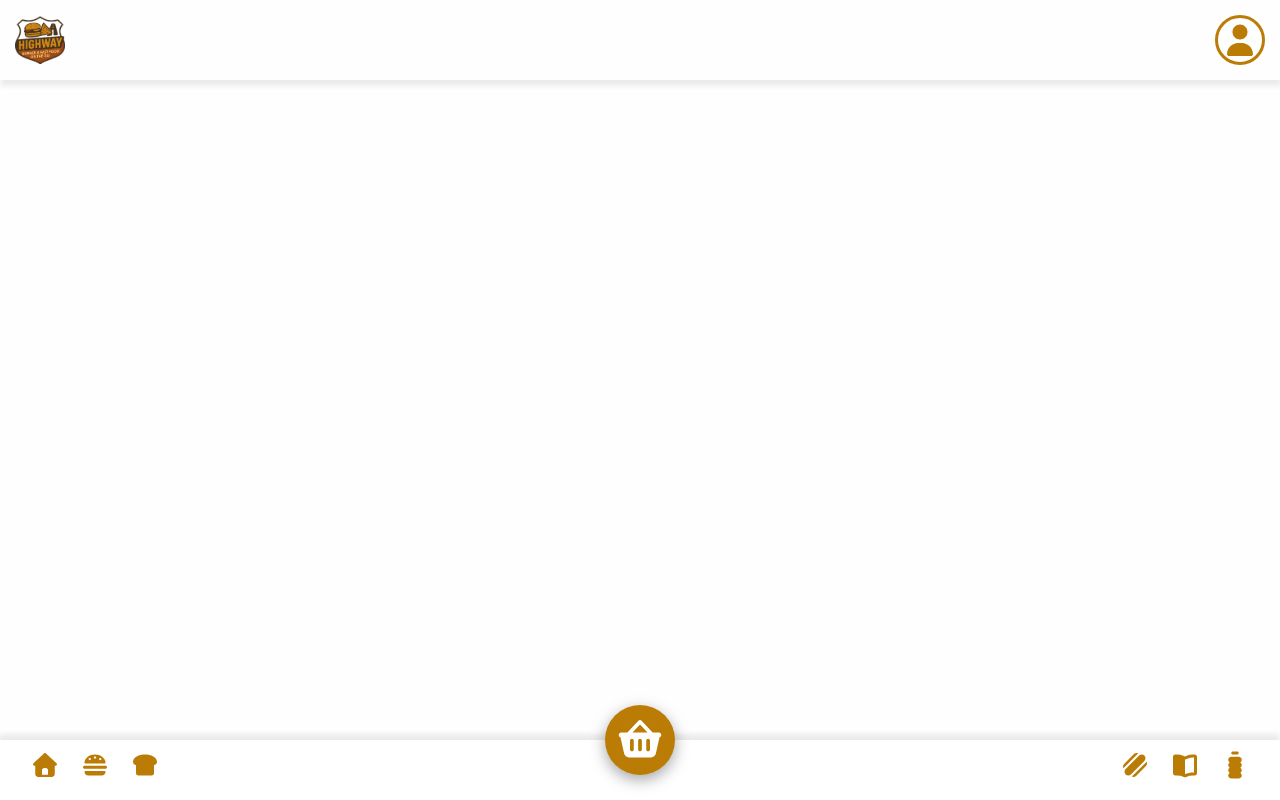
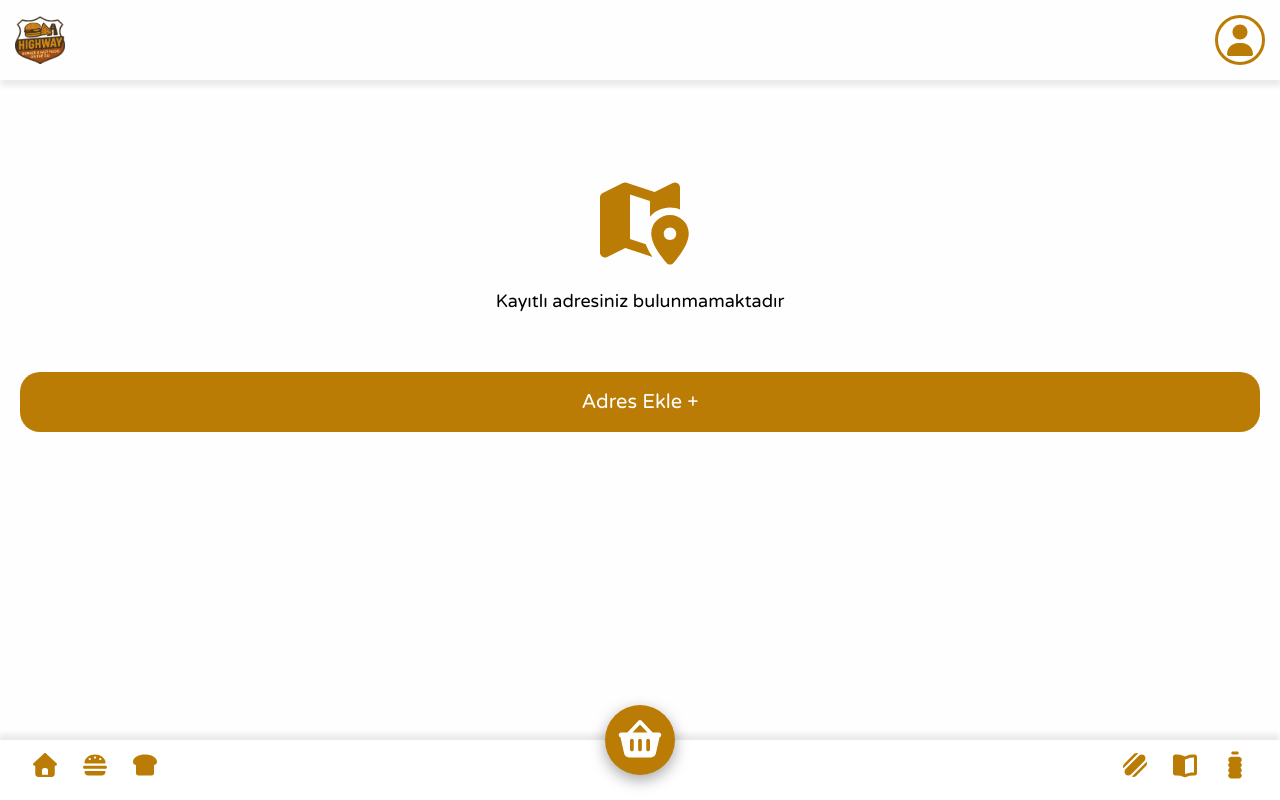
Before and after one commit to gokturkdogan/highway-burger, a Vue app: page /address in a window 1280 px wide. Before the commit this address had no page. Built offline with nearby package versions, Linux system fonts and the light colour scheme; no server answers.

Commit message:
adress list created

```diff
--- /dev/null
+++ b/src/assets/icons/map-icon.vue
@@ -0,0 +1,3 @@
+<template>
+<svg xmlns="http://www.w3.org/2000/svg" viewBox="0 0 640 640"><path d="M576 112C576 100.9 570.3 90.6 560.8 84.8C551.3 79 539.6 78.4 529.7 83.4L413.5 141.5L234.1 81.6C226 78.9 217.3 79.5 209.7 83.3L81.7 147.3C70.8 152.8 64 163.9 64 176L64 528C64 539.1 69.7 549.4 79.2 555.2C88.7 561 100.4 561.6 110.3 556.6L226.4 498.5L399.7 556.3C395.4 549.9 391.2 543.2 387.1 536.4C376.1 518.1 365.2 497.1 357.1 474.6L255.9 440.9L255.9 156.4L383.9 199.1L383.9 298.4C414.9 262.6 460.9 240 511.9 240C534.5 240 556.1 244.4 575.9 252.5L576 112zM512 288C445.7 288 392 340.8 392 405.9C392 474.8 456.1 556.3 490.6 595.2C502.2 608.2 521.9 608.2 533.5 595.2C568 556.3 632.1 474.8 632.1 405.9C632.1 340.8 578.4 288 512.1 288zM472 408C472 385.9 489.9 368 512 368C534.1 368 552 385.9 552 408C552 430.1 534.1 448 512 448C489.9 448 472 430.1 472 408z"/></svg>
+</template>
--- /dev/null
+++ b/src/components/Address/Empty.vue
@@ -0,0 +1,53 @@
+<template>
+    <div class="empty">
+        <MapIcon class="empty__icon" />
+        <span class="empty__text">Kayıtlı adresiniz bulunmamaktadır</span>
+        <button class="empty__button">Adres Ekle +</button>
+    </div>
+</template>
+
+<script>
+import MapIcon from '../../assets/icons/map-icon.vue'
+export default {
+    name: "Home",
+    data() {
+        return {};
+    },
+    components: {
+        MapIcon
+    },
+    created() { },
+    computed: {},
+    methods: {},
+};
+</script>
+<style lang="scss" scoped>
+.empty {
+    display: flex;
+    flex-direction: column;
+    align-items: center;
+    margin-top: 100px;
+
+    &__icon {
+        width: 100px;
+        fill: #bb7c05;
+    }
+
+    &__text {
+        margin-top: 20px;
+        font-size: 18px;
+    }
+
+    &__button {
+        background: #bb7c05;
+        outline: none;
+        border: 0;
+        width: 100%;
+        color: white;
+        height: 60px;
+        border-radius: 20px;
+        margin-top: 60px;
+        font-size: 20px;
+    }
+}
+</style>
--- /dev/null
+++ b/src/components/Address/List.vue
@@ -0,0 +1,29 @@
+<template>
+  <div class="list">
+    {{ addressList }}
+  </div>
+</template>
+
+<script>
+
+export default {
+  name: "Home",
+  data() {
+    return {};
+  },
+  components: {},
+  props: {
+    addressList: {
+        type: Array,
+        required: false,
+        default: []
+    }
+  },
+  created() {},
+  computed: {},
+  methods: {},
+};
+</script>
+<style lang="scss" scoped>
+.address {}
+</style>
--- a/src/router/index.js
+++ b/src/router/index.js
@@ -5,6 +5,7 @@ import Login from '../views/Login.vue';
 import Register from '../views/Register.vue';
 import Confirm from '../views/ConfirmEmail.vue';
 import Profile from '../views/Profile.vue';
+import Address from '../views/Address.vue';
 
 const routes = [
   {
@@ -37,6 +38,11 @@ const routes = [
     path: '/profile',
     name: 'Profile',
     component: Profile,
+  },
+  {
+    path: '/address',
+    name: 'Address',
+    component: Address,
   }
 ];
 
--- a/src/store/index.js
+++ b/src/store/index.js
@@ -5,6 +5,7 @@ import register from './modules/register';
 import notify from './modules/notify';
 import login from './modules/login';
 import profile from './modules/profile';
+import address from './modules/address';
 
 export default createStore({
   state: {
@@ -53,6 +54,7 @@ export default createStore({
     register,
     notify,
     login,
-    profile
+    profile,
+    address
   }
 });
--- /dev/null
+++ b/src/store/modules/address.js
@@ -0,0 +1,46 @@
+import Services from '../../config/_axios';
+import API from '../../api';
+
+const address = {
+    state: () => ({
+        addressList: [],
+        loader: false
+    }),
+    mutations: {
+        SET_ADDRESS_LIST(state, payload) {
+            state.addressList = payload;
+        },
+        SET_LOADER(state, payload) {
+            state.loader = payload;
+        }
+    },
+    actions: {
+        async fetchAddressList({ commit, dispatch }) {
+        commit('SET_LOADER', true);
+        try {
+            const token = localStorage.getItem('jwt');
+            const res = await Services.get(API.profile, {
+            headers: {
+                Authorization: `Bearer ${token}`
+            }
+            });
+            await commit('SET_ADDRESS_LIST', res.data.addresses);
+            setTimeout(() => {
+            commit('SET_LOADER', false);
+            }, 1400);
+        } catch (err) {
+            setTimeout(() => {
+            commit('SET_LOADER', false);
+            dispatch('notify/showNotify', { message: 'Adres Listesi Alınırken Hata Oluştu', type: 'error' }, { root: true });
+            }, 1400);
+        }
+        },
+    },
+    getters: {
+        getAddressList: (state) => state.addressList,
+        getLoader: (state) => state.loader
+    },
+    namespaced: true
+};
+
+export default address;
--- /dev/null
+++ b/src/views/Address.vue
@@ -0,0 +1,58 @@
+<template>
+  <div class="address">
+    <div v-if="loader" class="address__loader"><BurgerSpinner /></div>
+    <div v-else class="address__content">
+        <List v-if="!addressList" :addressList="addressList"/>
+        <Empty v-else/>
+    </div>
+  </div>
+</template>
+
+<script>
+import List from '../components/Address/List.vue';
+import BurgerSpinner from '../components/base/BurgerSpinner.vue';
+import Empty from '../components/Address/Empty.vue'
+export default {
+  name: "Home",
+  data() {
+    return {};
+  },
+  components: {
+    List,
+    BurgerSpinner,
+    Empty
+  },
+  created() {
+    this.$store.dispatch("address/fetchAddressList");
+  },
+  computed: {
+    addressList() {
+      return this.$store.getters["address/getAddressList"];
+    },
+    loader() {
+      return this.$store.getters["address/getLoader"];
+    }
+  },
+  methods: {},
+};
+</script>
+<style lang="scss" scoped>
+.address {
+    display: flex;
+    flex-direction: column;
+    align-items: center;
+    padding: 20px;
+    top: 50px;
+
+    &__loader {
+        display: flex;
+        justify-content: center;
+        align-items: center;
+        height: 60vh;
+    }
+
+    &__content {
+        width: 100%;
+    }
+}
+</style>
```
